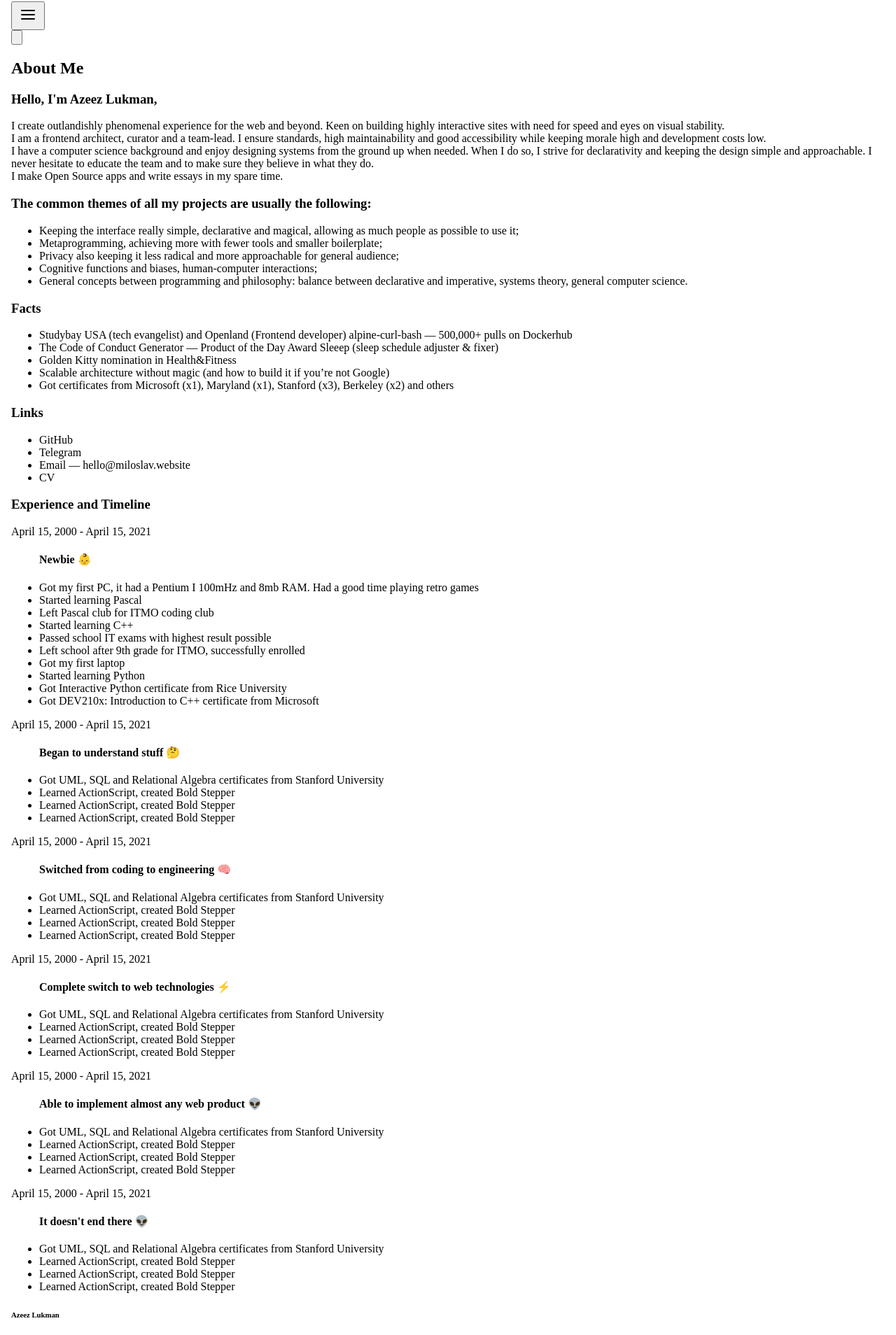
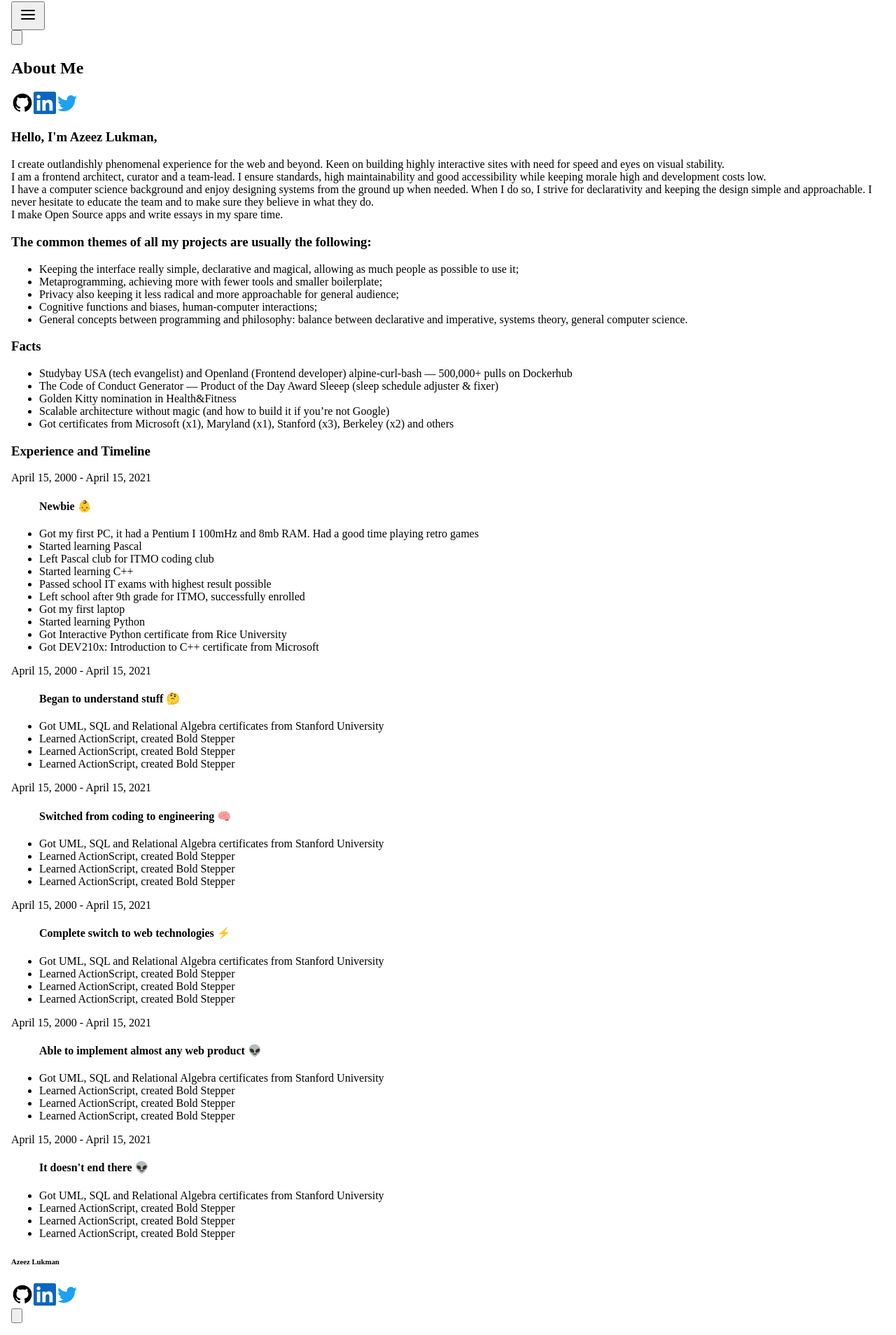
Before and after one commit to Robogeek95/azeez-lukman, a Next.js app: page /about in a window 1280 px wide. Shown: the part 172-2080 px from the top of the page at 70% size. Built offline with nearby package versions, Linux system fonts and the light colour scheme.

Commit message:
updated about header

```diff
--- a/components/footer.tsx
+++ b/components/footer.tsx
@@ -1,14 +1,9 @@
 import * as React from "react";
-// import {useOptionalUser, useOptionalUserInfo} from '../utils/providers'
 import { H4, H6, Paragraph } from "./typography";
 import { Grid } from "./grid";
 import { ArrowButton } from "./arrow-button";
-import { GithubIcon } from "./icons/github-icon";
-import { TwitterIcon } from "./icons/twitter-icon";
-import { YoutubeIcon } from "./icons/youtube-icon";
 import DarkModeToggle from "./darkModeToggle";
-import { LinkedInIcon } from "./icons/linkedin-icon";
-
+import ContactLinksIcons from "./icons/contactLinks-Icons";
 interface FooterLinkProps {
   name: string;
   href: string;
@@ -104,16 +99,8 @@ function AboutSection() {
     <div>
       <H4 as="h6">Azeez Lukman</H4>
 
-      <div className="flex mt-12 dark:text-blueGray-500 text-gray-500 space-x-4">
-        <a href="#">
-          <GithubIcon filled />
-        </a>
-        <a href="#">
-          <LinkedInIcon filled />
-        </a>
-        <a href="#">
-          <TwitterIcon filled />
-        </a>
+      <div className="mt-12">
+        <ContactLinksIcons />
       </div>
     </div>
   );
--- /dev/null
+++ b/components/icons/contactLinks-Icons.js
@@ -0,0 +1,20 @@
+import React from "react";
+import { GithubIcon } from "./github-icon";
+import { LinkedInIcon } from "./linkedin-icon";
+import { TwitterIcon } from "./twitter-icon";
+
+export default function ContactLinksIcons() {
+  return (
+    <div className="flex dark:text-blueGray-500 text-gray-500 space-x-4">
+      <a href="#">
+        <GithubIcon filled />
+      </a>
+      <a href="#">
+        <LinkedInIcon filled />
+      </a>
+      <a href="#">
+        <TwitterIcon filled />
+      </a>
+    </div>
+  );
+}
--- a/pages/about.tsx
+++ b/pages/about.tsx
@@ -1,4 +1,5 @@
 import { Grid } from "../components/grid";
+import ContactLinksIcons from "../components/icons/contactLinks-Icons";
 import { Spacer } from "../components/spacer";
 import Timeline from "../components/timeline";
 import { H3, H4, Paragraph } from "../components/typography";
@@ -6,9 +7,15 @@ import { H3, H4, Paragraph } from "../components/typography";
 function About() {
   return (
     <>
-      <div className="bg-yellow-700 text-white">
-        <div className="container mx-auto py-12">
-          <h2 className="text-3xl">About Me</h2>
+      <div className="bg-indigo-900 text-white">
+        <div className="container mx-auto flex justify-between items-center px-20 py-8">
+          <div className="">
+            <h2 className="text-3xl">About Me</h2>
+          </div>
+
+          <div className="">
+            <ContactLinksIcons />
+          </div>
         </div>
       </div>
 
@@ -100,18 +107,6 @@ function About() {
               </ul>
             </div>
 
-            <div className="mt-8">
-              <H3 className="font-bold text-2xl mb-4">Links</H3>
-              <ul>
-                <li className="dark:text-gray-200  my-3">GitHub</li>
-                <li className="dark:text-gray-200  my-3">Telegram</li>
-                <li className="dark:text-gray-200  my-3">
-                  Email — hello@miloslav.website
-                </li>
-                <li className="dark:text-gray-200  my-3">CV</li>
-              </ul>
-            </div>
-
             <Spacer size="small" />
 
             <div className="mt-8">
```
